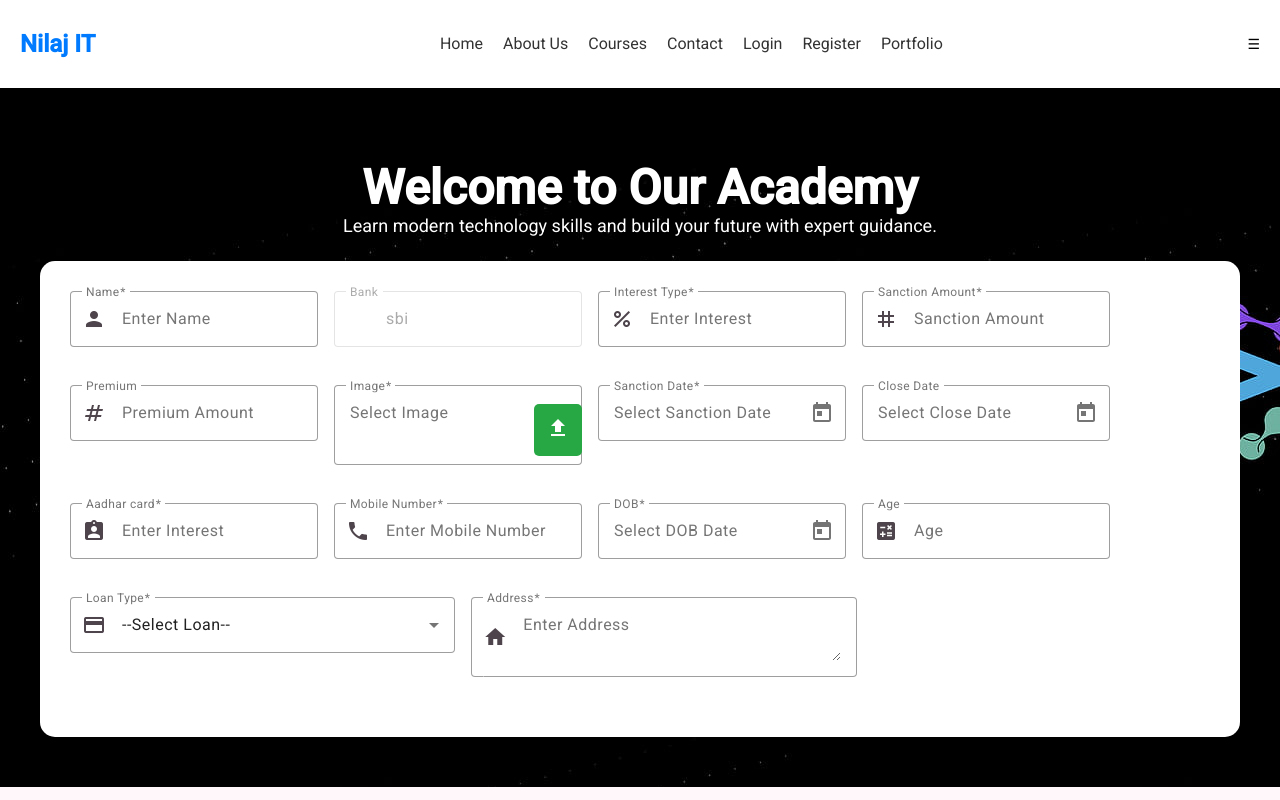
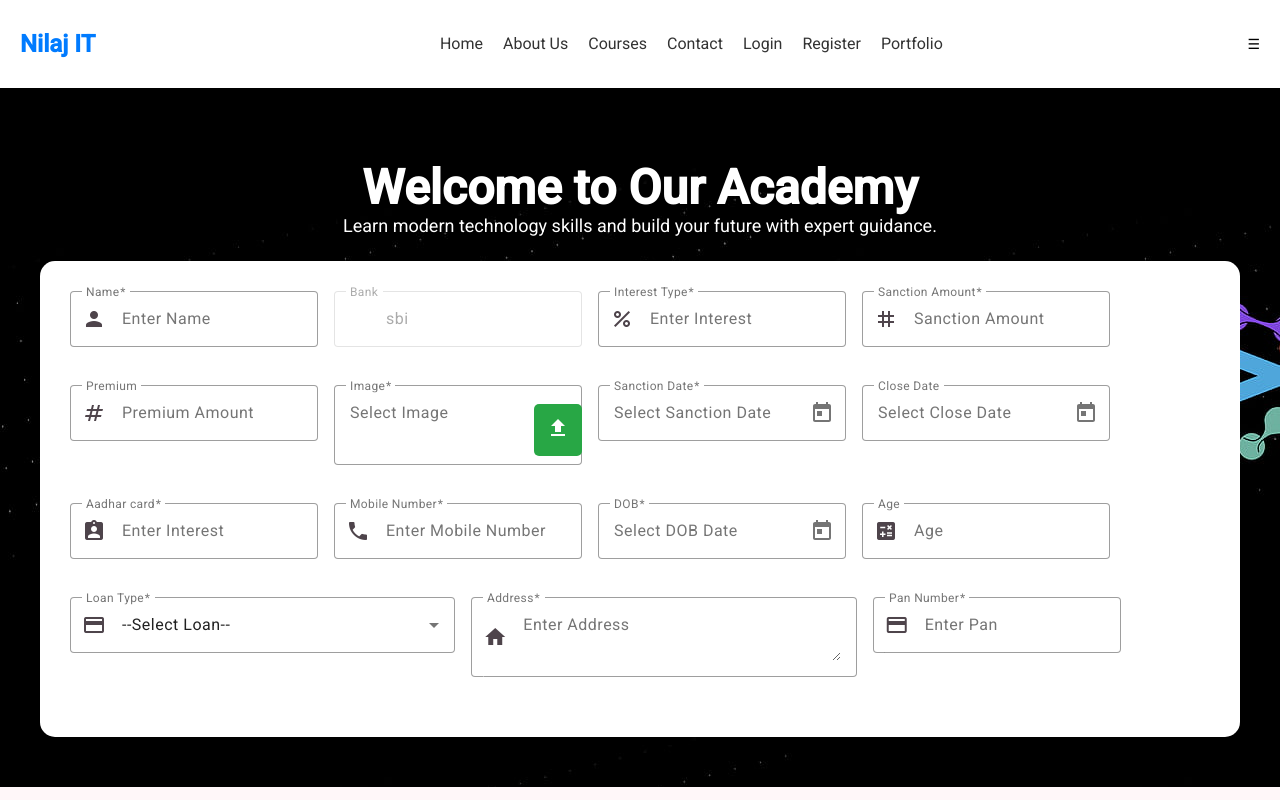
Before and after one commit to nilajcoder/Academy, an Angular app in the folder Academy/: page /register in a window 1280 px wide. Built offline with nearby package versions, Linux system fonts and the light colour scheme.

Commit message:
PanValidation

```diff
--- a/Academy/src/component/register/register.html
+++ b/Academy/src/component/register/register.html
@@ -357,6 +357,23 @@
                     </mat-form-field>
                 </div>
 
+
+                <!-- Pan -->
+                  <div class="md:col-3 col-12">
+                    <mat-form-field appearance="outline" floatLabel="always">
+                        <mat-label>Pan Number</mat-label>
+                        <input matInput formControlName="pan" maxlength="10" placeholder="Enter Pan" required />
+                        <mat-icon matPrefix>credit_card</mat-icon>
+                        <mat-error *ngIf="detailForm.get('pan')?.hasError('required')">
+                            Pan Number is required
+                        </mat-error>
+
+                         <mat-error *ngIf="detailForm.get('pan')?.hasError('pattern')">
+                            Enter valid PAN (ABCDE1234F)
+                        </mat-error>
+                    </mat-form-field>
+                </div>
+
             </div>
 
 
--- a/Academy/src/component/register/register.ts
+++ b/Academy/src/component/register/register.ts
@@ -94,8 +94,8 @@ this.today.getDate()
       ] ,
       age:[''],
       loanType:['',Validators.required],
-      address: ['', [Validators.required]]
-
+      address: ['', [Validators.required]],
+      pan: ['',[Validators.required,Validators.pattern(/^[A-Z]{5}[0-9]{4}[A-Z]$/)]]
 
 
     });
```
